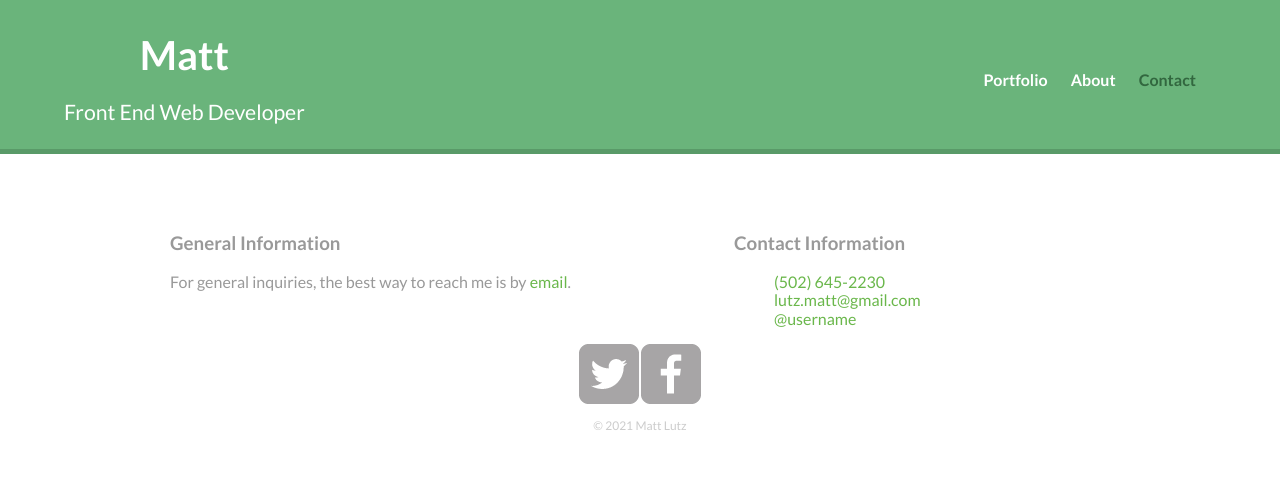
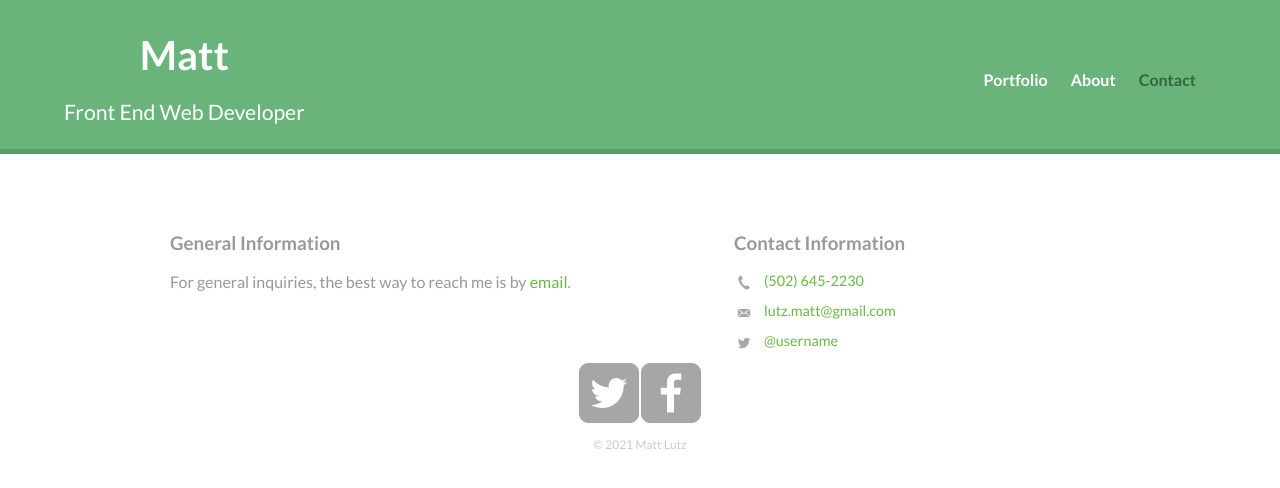
Before and after one commit to mattlutz/portfolio, a plain HTML site: page contact.html in a window 1280 px wide. Drawn offline with nearby package versions, Linux system fonts and the light colour scheme.

Commit message:
added contact page images

```diff
--- a/contact.html
+++ b/contact.html
@@ -51,10 +51,10 @@
             <!-- title -->
             <h3>Contact Information</h3>
             <!-- contact info -->
-            <ul>
-                <li><a href="tel:5026452230">(502) 645-2230</a></li>
-                <li><a href="mailto:lutz.matt@gmail.com">lutz.matt@gmail.com</li>
-                <li><a href="https://twitter.com">@username</a></li>
+            <ul class="contact-info">
+                <li class="phone"><a href="tel:5026452230">(502) 645-2230</a></li>
+                <li class="email"><a href="mailto:lutz.matt@gmail.com">lutz.matt@gmail.com</a></li>
+                <li class="twitter"><a href="https://twitter.com">@username</a></li>
             </ul>
         </section>
     <!-- end of second column -->
--- a/css/main.css
+++ b/css/main.css
@@ -118,6 +118,33 @@ PAGE: PORTFOLIO
 PAGE: CONTACT
 *************************/
 
+.contact-info li.phone a {
+    background-image: url('../img/phone.png')
+}
+
+.contact-info li.email a {
+    background-image: url('../img/mail.png')
+}
+
+.contact-info li.twitter a {
+    background-image: url('../img/twitter.png')
+}
+
+.contact-info a {
+    display: block;
+    background-repeat: no-repeat;
+    min-height: 20px;
+    background-size: 20px 20px;
+    padding: 0 0 0 30px;
+    margin: 0 0 10px;
+}
+
+.contact-info {
+    padding: 0px;
+    margin: 0px;
+    font-size: .9em;
+}
+
 /************************
 PAGE: ABOUT
 *************************/
```
